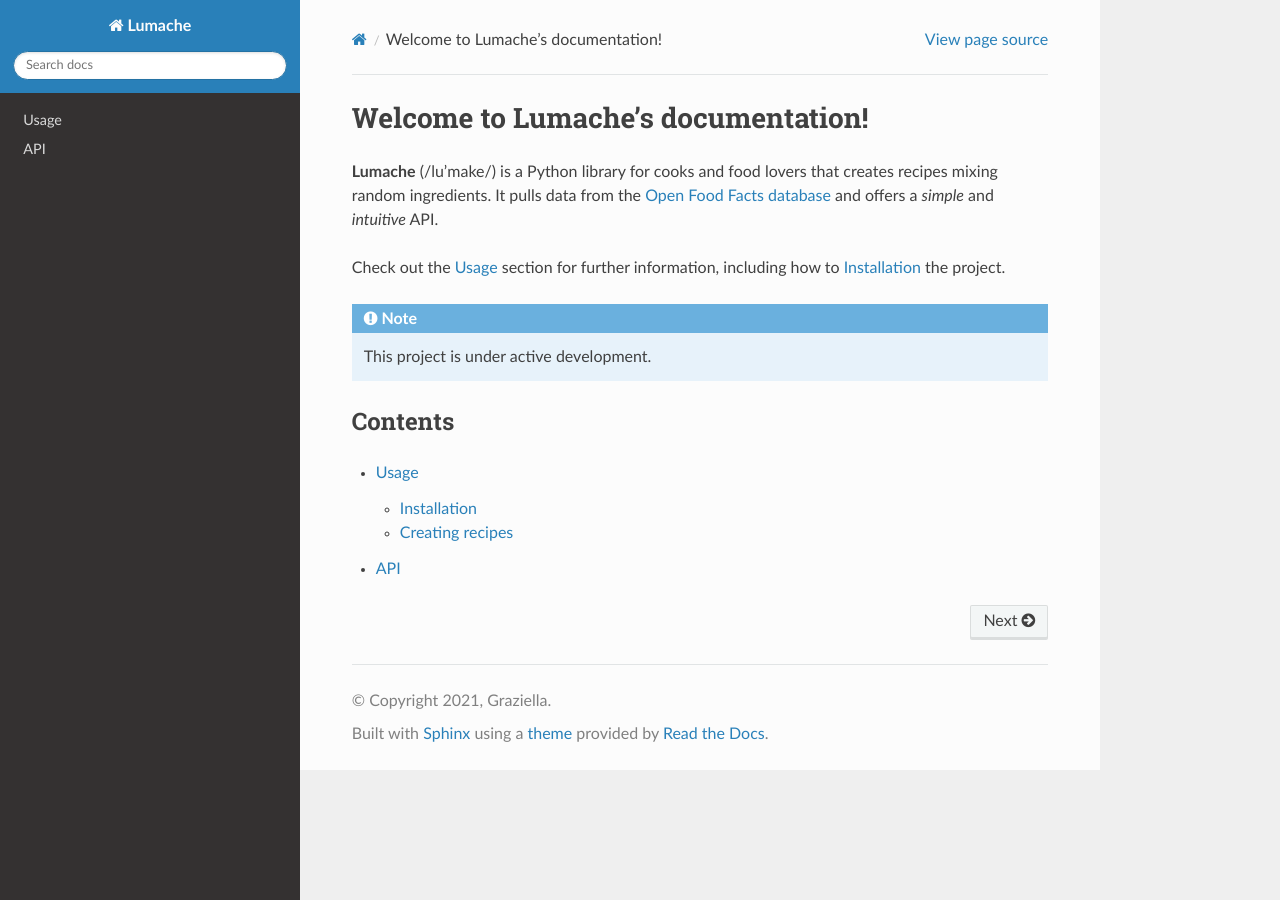
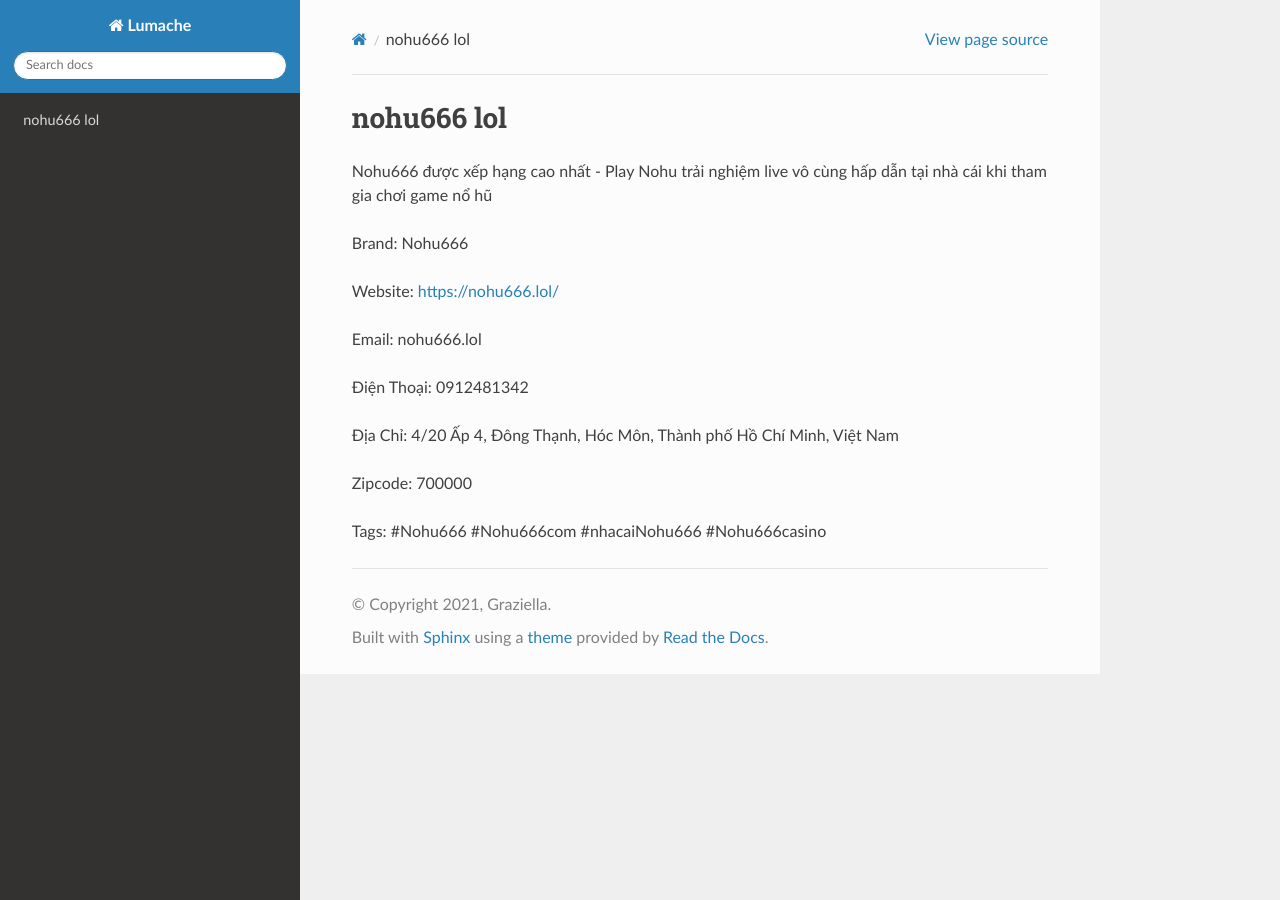
Before and after one commit to JonsCalicut123/nohu666lol, a Sphinx documentation site: the page built from docs/source/index.rst, in a window 1280 px wide. Built offline with Sphinx 7.4.7 and the Read the Docs theme 3.1.0, drawn with Linux system fonts in a browser that asks for light colours.

Commit message:
Update index.rst

```diff
--- a/docs/source/index.rst
+++ b/docs/source/index.rst
@@ -1,22 +1,18 @@
-Welcome to Lumache's documentation!
+nohu666 lol
 ===================================
 
-**Lumache** (/lu'make/) is a Python library for cooks and food lovers
-that creates recipes mixing random ingredients.
-It pulls data from the `Open Food Facts database <https://world.openfoodfacts.org/>`_
-and offers a *simple* and *intuitive* API.
+Nohu666 được xếp hạng cao nhất - Play Nohu trải nghiệm live vô cùng hấp dẫn tại nhà cái khi tham gia chơi game nổ hũ
 
-Check out the :doc:`usage` section for further information, including
-how to :ref:`installation` the project.
+Brand: Nohu666
 
-.. note::
+Website: https://nohu666.lol/
 
-   This project is under active development.
+Email: nohu666.lol
 
-Contents
---------
+Điện Thoại: 0912481342
 
-.. toctree::
+Địa Chỉ: 4/20 Ấp 4, Đông Thạnh, Hóc Môn, Thành phố Hồ Chí Minh, Việt Nam
 
-   usage
-   api
+Zipcode: 700000
+
+Tags: #Nohu666 #Nohu666com #nhacaiNohu666 #Nohu666casino
```
